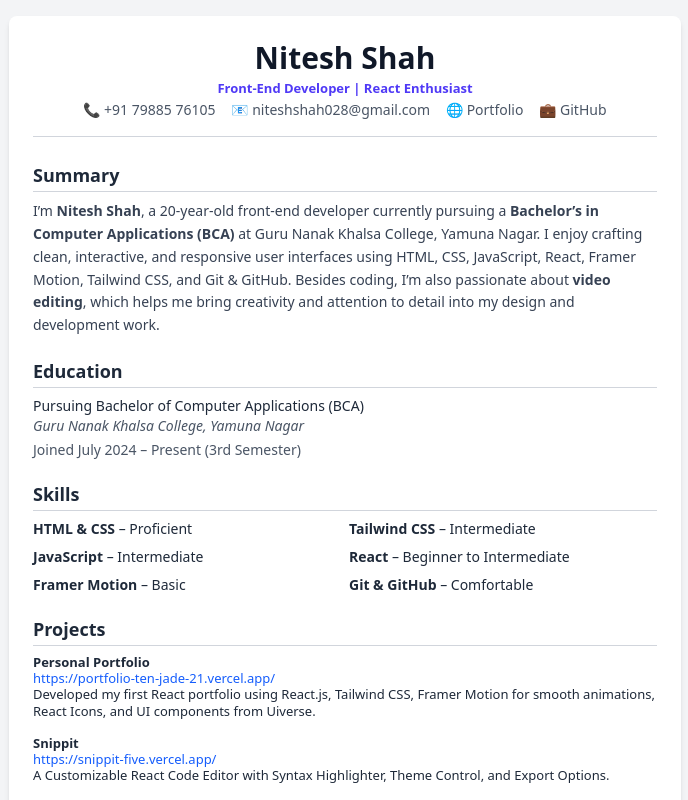
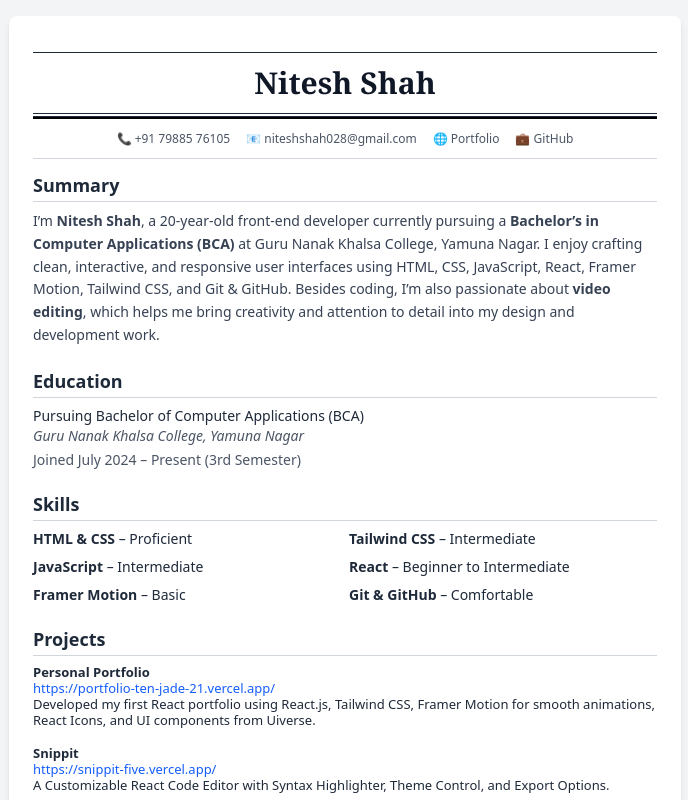
Before and after one commit to Nitesh47kumars/Resume, a React (Vite) app: page / in a window 1280 px wide. Shown: the top 800 px of the page, without its empty margins (295-983 px from the left). Built offline with nearby package versions, Linux system fonts and the light colour scheme.

Commit message:
Making Resume ATS Friendly

```diff
--- a/src/Components/Header.jsx
+++ b/src/Components/Header.jsx
@@ -1,11 +1,11 @@
 export default function Header() {
     return (
-      <header className="text-center border-b border-gray-300 pb-4 mb-6">
-        <h1 className="text-3xl font-bold text-gray-900">Nitesh Shah</h1>
-        <p className="text-indigo-600 font-semibold my-1">
-          Front-End Developer | React Enthusiast
-        </p>
-        <p className="text-sm text-gray-600 space-x-4">
+      <header className="text-center border-b border-gray-300 my-3">
+        <hr/>
+        <h1 className="text-3xl my-3 font-serif font-bold text-gray-900">Nitesh Shah</h1>
+        <hr/>
+        <hr className="h-[3px] bg-black mt-[2px]"/>
+        <p className="text-[12px] text-gray-600 space-x-4 my-3">
           <span>📞 <a href="tel:+917988576105" className="hover:underline">+91 79885 76105</a></span>
           <span>📧 <a href="mailto:niteshshah028@gmail.com" className="hover:underline">niteshshah028@gmail.com</a></span>
           <span>🌐 <a href="https://portfolio-ten-jade-21.vercel.app/projects/info-nation" target="_blank" rel="noopener noreferrer" className="hover:underline">Portfolio</a></span>
```
